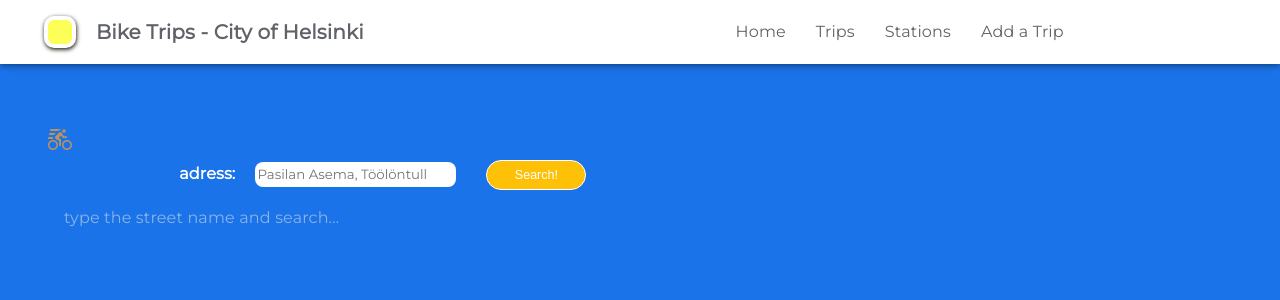
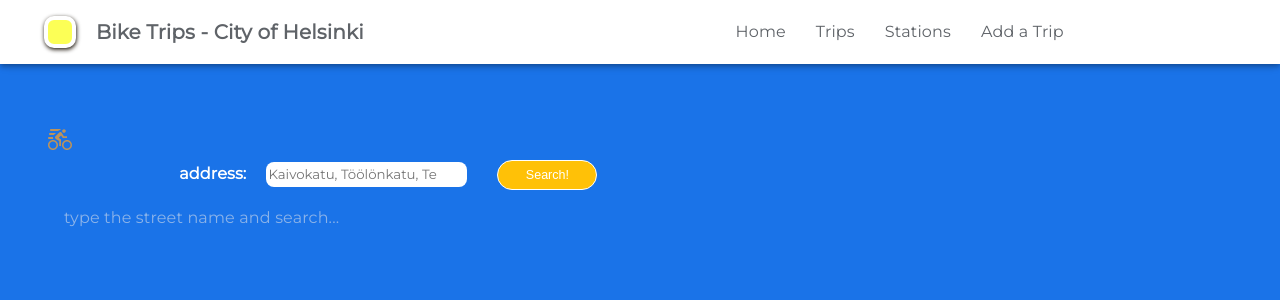
Before and after one commit to ericpastor/helsinki-city-bike-app, a React (Create React App) app in the folder frontend-city-bike/: page /stationDetails in a window 1280 px wide. Shown: the top 300 px of the page. Built offline with nearby package versions, Linux system fonts and the light colour scheme.

Commit message:
adding columns

```diff
--- a/frontend-city-bike/package.json
+++ b/frontend-city-bike/package.json
@@ -6,7 +6,7 @@
     "@apollo/client": "3.7.14",
     "@emotion/react": "11.11.0",
     "@emotion/styled": "11.11.0",
-    "@mui/icons-material": "^5.11.16",
+    "@mui/icons-material": "5.11.16",
     "@mui/material": "5.13.0",
     "@mui/styled-engine-sc": "5.12.0",
     "@testing-library/jest-dom": "5.16.5",
--- a/frontend-city-bike/src/components/SearchStations.js
+++ b/frontend-city-bike/src/components/SearchStations.js
@@ -41,11 +41,11 @@
     <div className='search'>
       <form onSubmit={handleSubmit}>
         <div>
-          <label>adress:</label>
+          <label>address:</label>
           <input
             type='text'
             value={nameInput}
-            placeholder='Pasilan Asema, Töölöntulli, Teljäntie,...'
+            placeholder='Kaivokatu, Töölönkatu, Teljäntie,...'
             onChange={(e) => setNameInput(e.target.value)}
           />
           <button onClick={() => getStation()}> Search!</button>
--- a/frontend-city-bike/src/components/StationDetails.js
+++ b/frontend-city-bike/src/components/StationDetails.js
@@ -5,7 +5,7 @@
       return <ul className='station-details' key={s.id}><li>name: <span>{s.name}</span></li><li>adress: <span>{s.osoite}</span></li><li> city: <span>{s.kaupunki === ' ' ? 'Helsinki' : s.kaupunki}</span></li><li>capacity: <span>{s.kapasiteet} bikes</span></li></ul>
     })
   } catch (error) {
-    return <p className='message-error'>Sorry we don't have this station yet! <br /> Try again! </p>
+    return <p className='message-error'>Sorry, we don't have a station at this address, yet! <br /> Try again! </p>
   }
   return (
     <div className='station'>
--- a/frontend-city-bike/src/components/TablesContent/TableContentStations.js
+++ b/frontend-city-bike/src/components/TablesContent/TableContentStations.js
@@ -91,6 +91,12 @@
                           <TableCell>
                             {station.osoite}
                           </TableCell>
+                          <TableCell>
+                            {station.kaupunki === ' ' ? 'Helsinki' : station.kaupunki}
+                          </TableCell>
+                          <TableCell>
+                            {station.kapasiteet}
+                          </TableCell>
                         </StyledTableRow>
                       ))}
 
--- a/frontend-city-bike/src/components/TablesContent/TableContentTrips.js
+++ b/frontend-city-bike/src/components/TablesContent/TableContentTrips.js
@@ -93,7 +93,6 @@
               />
 
               <TableBody>
-
                 {trips &&
                     sortedTrips(trips, getComparator(orderDirection, valueToOrderBy))
                       .map((trip, index) => (
--- a/frontend-city-bike/src/components/TablesHeaders/TableHeaderStations.js
+++ b/frontend-city-bike/src/components/TablesHeaders/TableHeaderStations.js
@@ -28,16 +28,36 @@
             direction={valueToOrderBy === 'Stations' ? orderDirection : 'asc'}
             onClick={creatSortHandler('name')}
           >
-            Departure
+            Station
           </StyledTableSortLabel>
         </StyledTableCell>
-        <StyledTableCell key='Adress'>
+
+        <StyledTableCell key='Address'>
           <StyledTableSortLabel
-            active={valueToOrderBy === 'Adress'}
-            direction={valueToOrderBy === 'Adress' ? orderDirection : 'asc'}
+            active={valueToOrderBy === 'Address'}
+            direction={valueToOrderBy === 'Address' ? orderDirection : 'asc'}
             onClick={creatSortHandler('osoite')}
           >
-            Adress
+            Address
+          </StyledTableSortLabel>
+        </StyledTableCell>
+
+        <StyledTableCell key='City'>
+          <StyledTableSortLabel
+            active={valueToOrderBy === 'City'}
+            direction={valueToOrderBy === 'City' ? orderDirection : 'asc'}
+            onClick={creatSortHandler('kaupunki')}
+          >
+            City
+          </StyledTableSortLabel>
+        </StyledTableCell>
+        <StyledTableCell key='Capacity'>
+          <StyledTableSortLabel
+            active={valueToOrderBy === 'Capacity'}
+            direction={valueToOrderBy === 'Capacity' ? orderDirection : 'asc'}
+            onClick={creatSortHandler('kapasiteet')}
+          >
+            Capacity
           </StyledTableSortLabel>
         </StyledTableCell>
       </TableRow>
```
